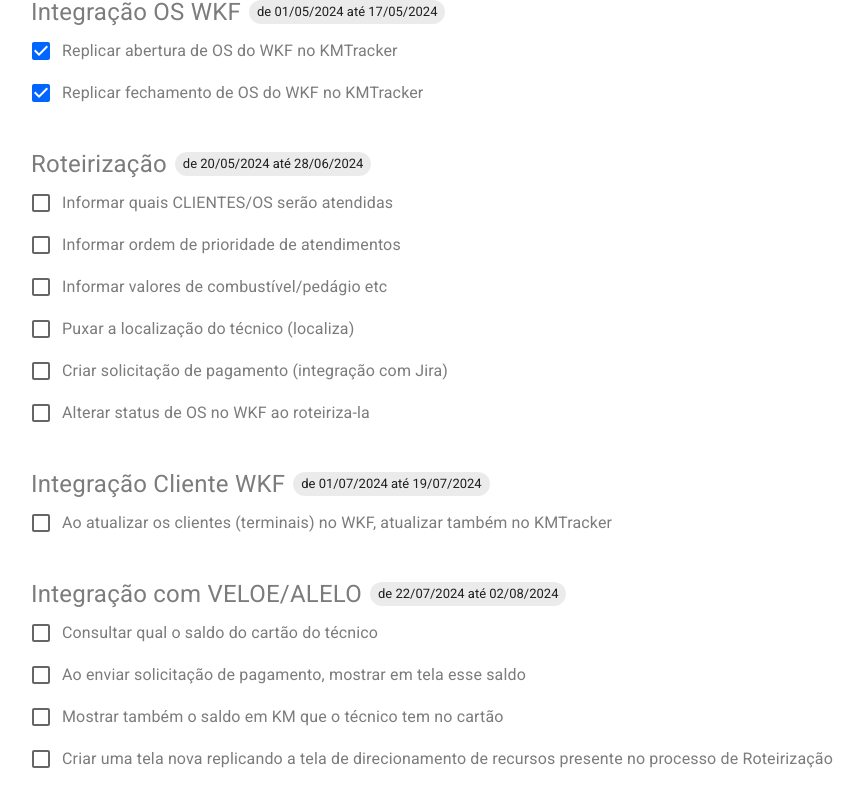
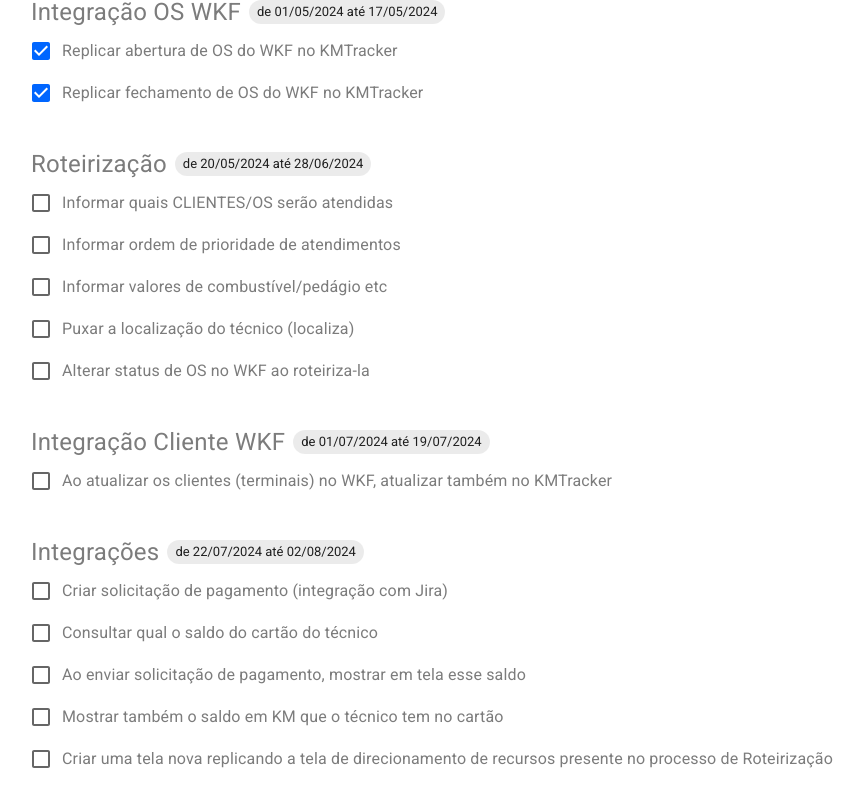
Before and after one commit to gffhammes/status-report-km-tracker, a React (Vite) app: page / in a window 1280 px wide. Shown: the part 1424-2214 px from the top of the page, without its empty margins (33-897 px from the left). Built offline with nearby package versions, Linux system fonts and the light colour scheme.

Commit message:
feat: change jira integration phase

```diff
--- a/src/data/projectData.ts
+++ b/src/data/projectData.ts
@@ -69,11 +69,6 @@
         status: "to do",
       },
       {
-        name: "Criar solicitação de pagamento (integração com Jira)",
-        expectedDays: 10,
-        status: "to do",
-      },
-      {
         name: "Alterar status de OS no WKF ao roteiriza-la",
         expectedDays: 10,
         status: "to do",
@@ -97,9 +92,14 @@
     completionPercentage: 0.1,
   },
   {
-    name: "Integração com VELOE/ALELO",
+    name: "Integrações",
     expectedDurationInDays: 10,
     activities: [
+      {
+        name: "Criar solicitação de pagamento (integração com Jira)",
+        expectedDays: 10,
+        status: "to do",
+      },
       {
         name: "Consultar qual o saldo do cartão do técnico",
         expectedDays: 10,
```
